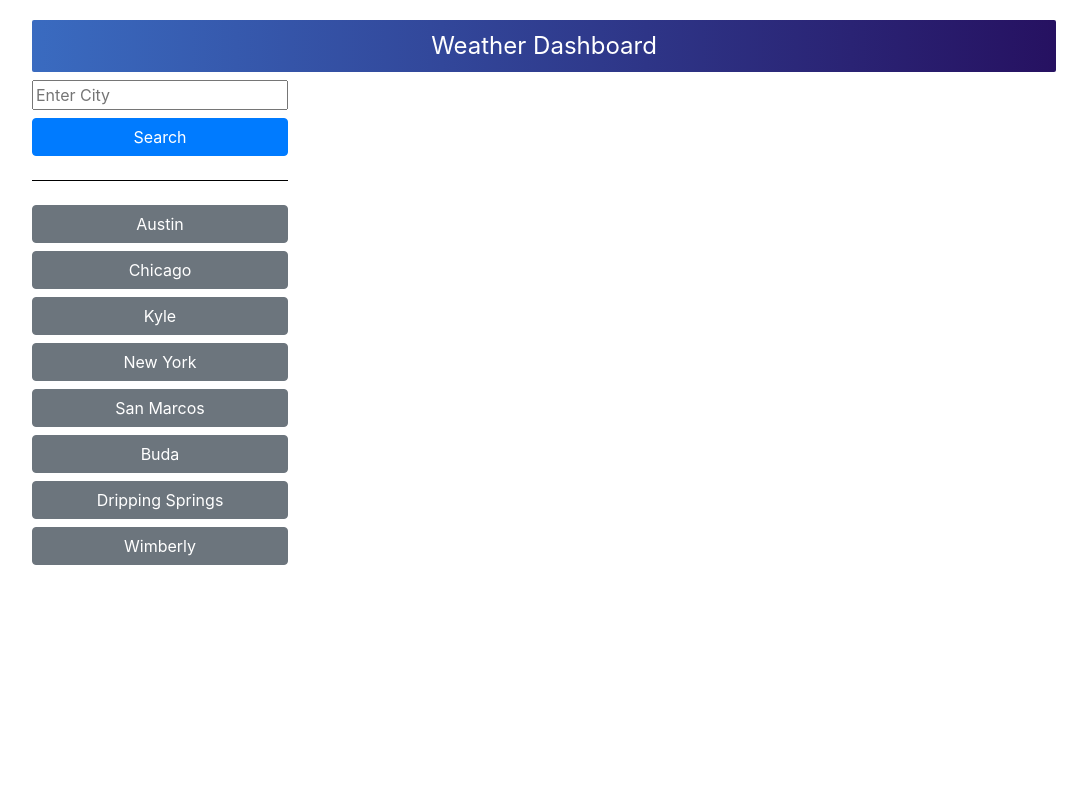
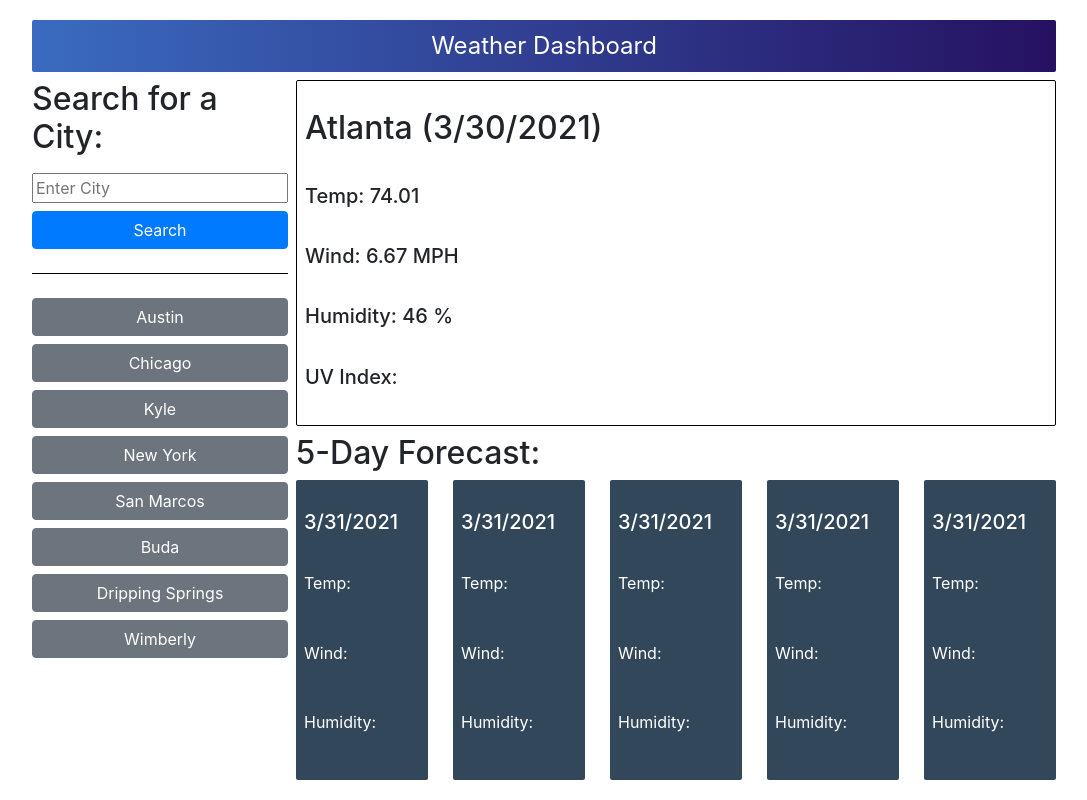
Before and after one commit to LeticiaAldaco/yo-its-weather, a plain HTML site: page index.html in a window 1280 px wide. Shown: the whole page, without its empty margins (96-1183 px from the left). Drawn offline with nearby package versions, Linux system fonts and the light colour scheme.

Commit message:
finalized style css

```diff
--- a/assests/css/style.css
+++ b/assests/css/style.css
@@ -7,7 +7,7 @@ body {
 main {
     display: grid;
     grid-template-columns: 1fr 4fr;
-    grid-template-rows: max-content 1fr;
+    grid-template-rows: max-content repeat(2, 1fr);
     gap: 8px;
     height: 100%;
 }
@@ -26,6 +26,7 @@ header {
     flex-direction: column;
     align-items: stretch;
     gap: 8px;
+    grid-row-start: span 2;
 }
 
 hr {
@@ -34,3 +35,34 @@ hr {
     gap:8px;
 
 }
+
+.weatherInfo, .dayOne, .dayTwo, .dayThree, .dayFour, .dayFive {
+    border: black;
+    border-width: 1px;
+    border-style: solid;
+    border-radius: 2px;
+    display: flex;
+    flex-direction: column;
+    justify-content: space-evenly;
+    padding-left: 8px;
+}
+
+.fiveDay {
+    display: grid;
+    grid-template-columns: repeat(5, 1fr);
+    grid-template-rows: max-content 1fr;
+    grid-column-gap: 25px;
+}
+
+.dayOne, .dayTwo, .dayThree, .dayFour, .dayFive {
+    border: none;
+    background-color: #33475A;
+    color: white;
+    border-radius: 2px;
+
+}
+
+.fiveDayTitle {
+    grid-column-start: span 5;
+
+}
--- a/index.html
+++ b/index.html
@@ -17,19 +17,68 @@
     <main>
       <header>Weather Dashboard</header>
       <div class="side-bar">
+        <h2>Search for a City:</h2>
         <input type="text" placeholder="Enter City" name="search" />
         <button type="button" class="btn btn-primary">Search</button>
 
-        <hr>
+        <hr />
         <button type="button" class="btn btn-secondary">Austin</button>
         <button type="button" class="btn btn-secondary">Chicago</button>
         <button type="button" class="btn btn-secondary">Kyle</button>
         <button type="button" class="btn btn-secondary">New York</button>
         <button type="button" class="btn btn-secondary">San Marcos</button>
         <button type="button" class="btn btn-secondary">Buda</button>
-        <button type="button" class="btn btn-secondary">Dripping Springs</button>
+        <button type="button" class="btn btn-secondary">
+          Dripping Springs
+        </button>
         <button type="button" class="btn btn-secondary">Wimberly</button>
+      </div>
 
+      <div class="weatherInfo">
+        <h2>Atlanta (3/30/2021)</h2>
+        <h5>Temp: 74.01</h5>
+        <h5>Wind: 6.67 MPH</h5>
+        <h5>Humidity: 46 %</h5>
+        <h5>UV Index:</h5>
+      </div>
+
+      <div class="fiveDay">
+        <h2 class="fiveDayTitle">5-Day Forecast:</h2>
+        <div class="dayOne">
+          <h5>3/31/2021</h5>
+          <!-- pull from js for img -->
+          <p>Temp:</p>
+          <p>Wind:</p>
+          <p>Humidity:</p>
+        </div>
+        <div class="dayTwo">
+            <h5>3/31/2021</h5>
+            <!-- pull from js for img -->
+            <p>Temp:</p>
+            <p>Wind:</p>
+            <p>Humidity:</p>
+          </div>
+          <div class="dayThree">
+            <h5>3/31/2021</h5>
+            <!-- pull from js for img -->
+            <p>Temp:</p>
+            <p>Wind:</p>
+            <p>Humidity:</p>
+          </div>
+          <div class="dayFour">
+            <h5>3/31/2021</h5>
+            <!-- pull from js for img -->
+            <p>Temp:</p>
+            <p>Wind:</p>
+            <p>Humidity:</p>
+          </div>
+          <div class="dayFive">
+            <h5>3/31/2021</h5>
+            <!-- pull from js for img -->
+            <p>Temp:</p>
+            <p>Wind:</p>
+            <p>Humidity:</p>
+          </div>
       </div>
     </main>
 
```
